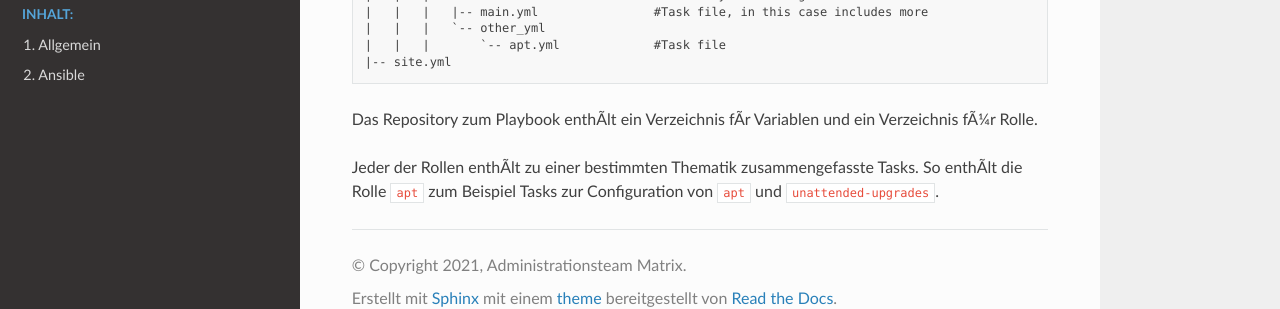
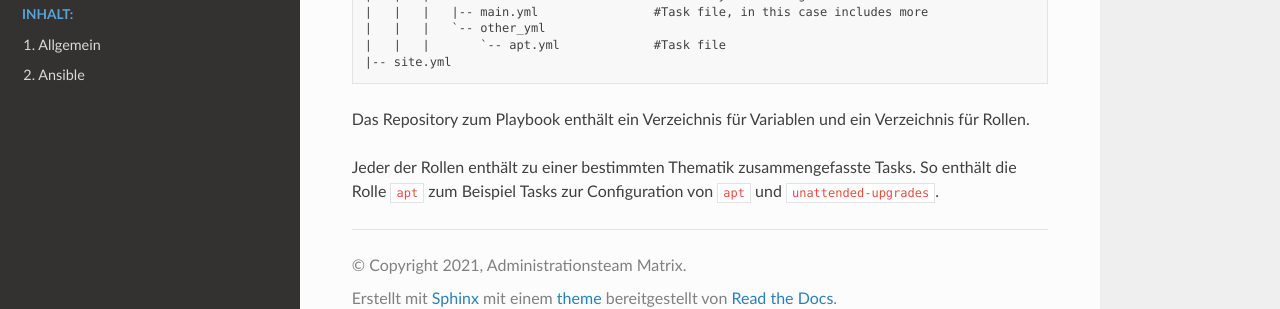
Before and after one commit to DC7IA/betriebshandbuch, a Sphinx documentation site: the page built from docs/source/Ansible/struktur.md, in a window 1280 px wide. Shown: the part 341-650 px from the top of the page. Built offline with Sphinx 7.4.7 and the Read the Docs theme 2.0.0, drawn with Linux system fonts in a browser that asks for light colours.

Commit message:
fixed encoding!

````diff
--- a/docs/source/Ansible/struktur.md
+++ b/docs/source/Ansible/struktur.md
@@ -18,6 +18,6 @@ $ tree
 |-- site.yml
 ```
 
-Das Repository zum Playbook enthÃlt ein Verzeichnis fÃr Variablen und ein Verzeichnis fÃ¼r Rolle.
+Das Repository zum Playbook enthält ein Verzeichnis für Variablen und ein Verzeichnis für Rollen.
 
-Jeder der Rollen enthÃlt zu einer bestimmten Thematik zusammengefasste Tasks. So enthÃlt die Rolle `apt` zum Beispiel Tasks zur Configuration von `apt` und `unattended-upgrades`.
+Jeder der Rollen enthält zu einer bestimmten Thematik zusammengefasste Tasks. So enthält die Rolle `apt` zum Beispiel Tasks zur Configuration von `apt` und `unattended-upgrades`.
````
